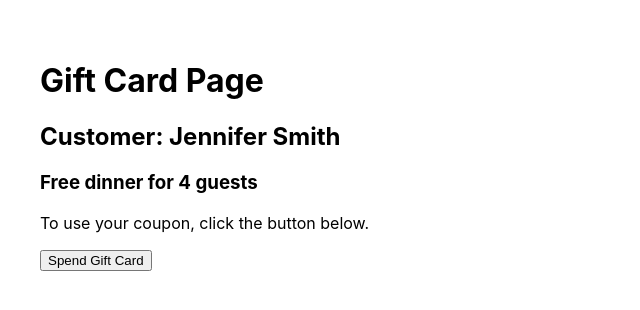
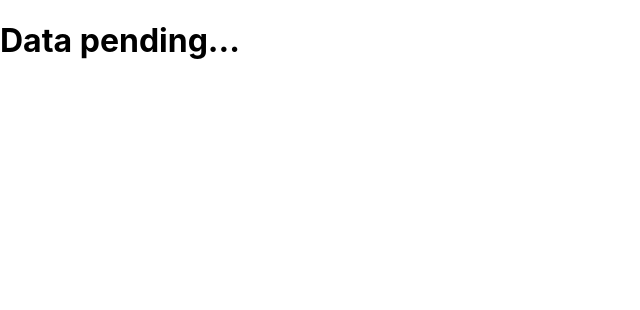
Before and after one commit to recervictory/Meta-Front-End-Developer-Professional-Certificate, a React (Create React App) app in the folder C6 - Advanced React/W02 - ReactHooks/reactlab/: page / in a window 1280 px wide. Shown: the top 310 px of the page, without its empty margins (0-640 px from the left). Built offline with nearby package versions, Linux system fonts and the light colour scheme.

Commit message:
C6W2 - Can you fetch data?

```diff
--- a/C6 - Advanced React/W02 - ReactHooks/reactlab/package.json
+++ b/C6 - Advanced React/W02 - ReactHooks/reactlab/package.json
@@ -1,5 +1,5 @@
 {
-  "name": "m2l1-04-exercise-managing-state-within-a-component",
+  "name": "m2l2-06-exercise-can-you-fetch-data",
   "version": "0.1.0",
   "private": true,
   "dependencies": {
--- a/C6 - Advanced React/W02 - ReactHooks/reactlab/src/App.js
+++ b/C6 - Advanced React/W02 - ReactHooks/reactlab/src/App.js
@@ -1,48 +1,24 @@
-import { useState } from "react";
+import React from "react";
 
-export default function App() {
-  const [giftCard, setGiftCard] = useState(
-    {
-        firstName: "Jennifer",
-        lastName: "Smith",
-        text: "Free dinner for 4 guests",
-        valid: true,
-        instructions: "To use your coupon, click the button below.",
-    }
-  );
+function App() {
+  const [user, setUser] = React.useState([]);
 
-  function spendGiftCard() {
-    setGiftCard((prevState) => {
-      return {
-        ...prevState,
-        valid: false,
-        text: "Your coupon has been used.",
-        instructions: "Please visit our restaurant to renew your gift card.."
-      };
-    })
-  }
+  const fetchData = () => {
 
-  return (
-    <div style={{padding: '40px'}}>
-      <h1>
-        Gift Card Page
-      </h1>
-      <h2>
-        Customer: {giftCard.firstName} {giftCard.lastName}
-      </h2>
-      <h3>
-        {giftCard.text}
-      </h3>
-      <p>
-        {giftCard.instructions}
-      </p>
-      {
-        giftCard.valid && (
-          <button onClick={spendGiftCard}>
-            Spend Gift Card
-          </button>
-        )
-      }
+  };
+
+  React.useEffect(() => {
+    fetchData();
+  }, []);
+
+  return Object.keys(user).length > 0 ? (
+    <div style={{padding: "40px"}}>
+      <h1>Customer data</h1>
+
     </div>
+  ) : (
+    <h1>Data pending...</h1>
   );
 }
+
+export default App;
```
Also changed, not shown: C6 - Advanced React/W02 - ReactHooks/reactlab/src/App.css (+36 -1 lines), C6 - Advanced React/W02 - ReactHooks/reactlab/instruction-pics/m2l2-06-completed.png (added), 1 other file (tests, documents, lock files or other folders).
